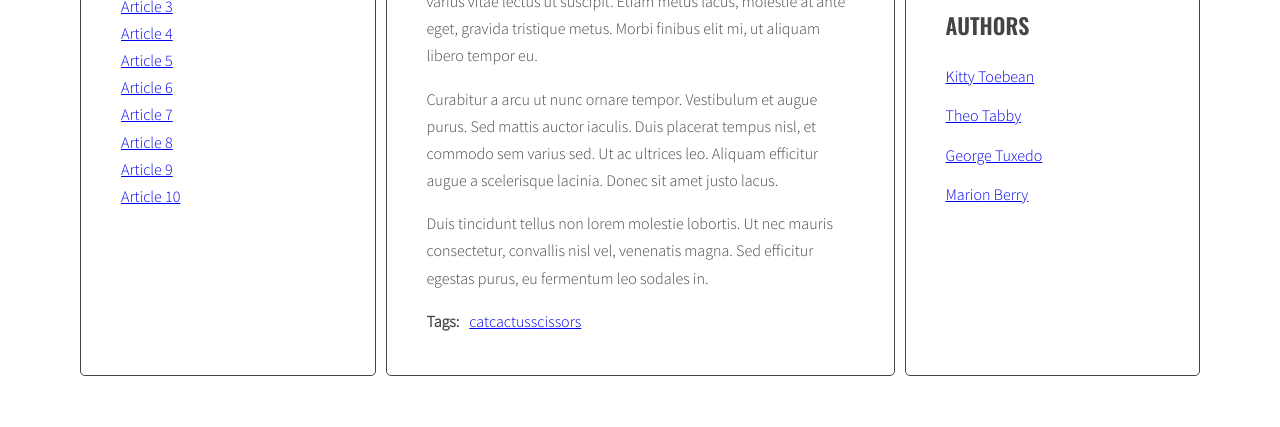
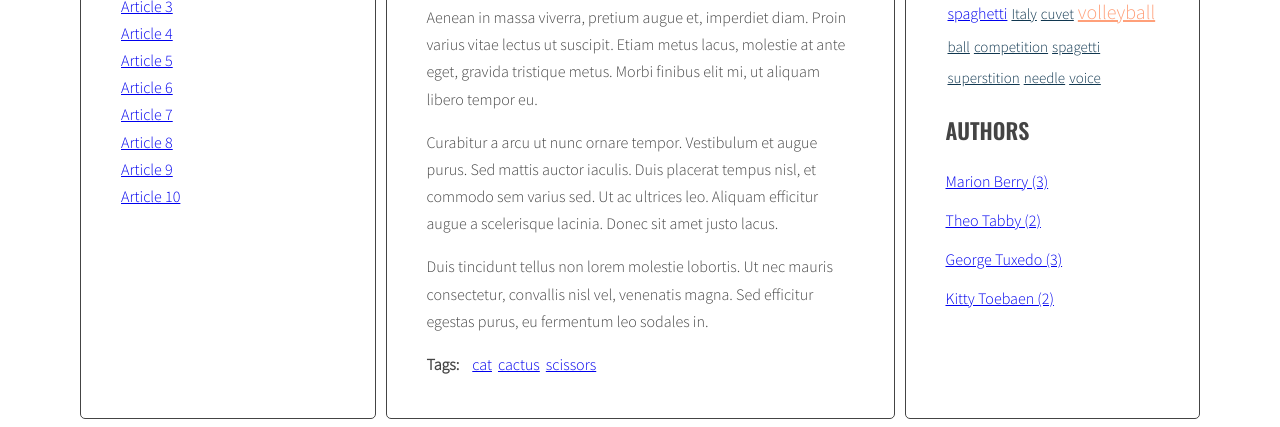
Before and after one commit to sylaa/javascript-blog, a website: page index.html in a window 1280 px wide. Shown: the part 420-847 px from the top of the page. Before the commit the page ends 804 px from the top, so only its background shows below. Drawn offline with nearby package versions, Linux system fonts and the light colour scheme.

Commit message:
Fixed tags, fixed generateAuthors and add space between tags

```diff
--- a/index.html
+++ b/index.html
@@ -53,7 +53,7 @@
                             </ul>
                         </div>
                     </article>
-                    <article class="post" id="article-2" data-tags="cat dog mammals" data-author="Theo Tabby">
+                    <article class="post" id="article-2" data-tags="cat dog scissors" data-author="Theo Tabby">
                         <h3 class="post-title">Article 2</h3>
                         <p class="post-author"></p>
                         <div class="post-content">
@@ -76,7 +76,7 @@
                             </ul>
                         </div>
                     </article>
-                    <article class="post" id="article-3" data-tags="spaghetti pizza Italy" data-author="George Tuxedo">
+                    <article class="post" id="article-3" data-tags="spaghetti dog Italy" data-author="George Tuxedo">
                         <h3 class="post-title">Article 3</h3>
                         <p class="post-author"></p>
                         <div class="post-content">
@@ -96,7 +96,7 @@
                             </ul>
                         </div>
                     </article>
-                    <article class="post" id="article-4" data-tags="cat cuvet feed" data-author="Kitty Toebaen">
+                    <article class="post" id="article-4" data-tags="cat cuvet spaghetti" data-author="Kitty Toebaen">
                         <h3 class="post-title">Article 4</h3>
                         <p class="post-author"></p>
                         <div class="post-content">
@@ -138,7 +138,7 @@
                             </ul>
                         </div>
                     </article>
-                    <article class="post" id="article-6" data-tags="cactus desert drought" data-author="George Tuxedo">
+                    <article class="post" id="article-6" data-tags="cactus spagetti volleyball" data-author="George Tuxedo">
                         <h3 class="post-title">Article 6</h3>
                         <p class="post-author"></p>
                         <div class="post-content">
@@ -161,7 +161,7 @@
                             </ul>
                         </div>
                     </article>
-                    <article class="post" id="article-7" data-tags="cat superstition black" data-author="Kitty Toebaen">
+                    <article class="post" id="article-7" data-tags="cat superstition scissors" data-author="Kitty Toebaen">
                         <h3 class="post-title">Article 7</h3>
                         <p class="post-author"></p>
                         <div class="post-content">
@@ -183,7 +183,7 @@
                             </ul>
                         </div>
                     </article>
-                    <article class="post" id="article-8" data-tags="volleyball players clubs" data-author="Theo Tabby">
+                    <article class="post" id="article-8" data-tags="volleyball cat spaghetti" data-author="Theo Tabby">
                         <h3 class="post-title">Article 8</h3>
                         <p class="post-author"></p>
                         <div class="post-content">
@@ -206,7 +206,7 @@
                             </ul>
                         </div>
                     </article>
-                    <article class="post" id="article-9" data-tags="scissors knife needle" data-author="Marion Berry">
+                    <article class="post" id="article-9" data-tags="scissors Italy needle" data-author="Marion Berry">
                         <h3 class="post-title">Article 9</h3>
                         <p class="post-author"></p>
                         <div class="post-content">
@@ -229,7 +229,7 @@
                             </ul>
                         </div>
                     </article>
-                    <article class="post" id="article-10" data-tags="cat lives voice" data-author="George Tuxedo">
+                    <article class="post" id="article-10" data-tags="cat volleyball voice" data-author="George Tuxedo">
                         <h3 class="post-title">Article 10</h3>
                         <p class="post-author"></p>
                         <div class="post-content">
--- a/js/script.js
+++ b/js/script.js
@@ -45,10 +45,10 @@
 const optTitleListSelector = '.titles';
 const optArticleTagsSelector = '.post-tags .list';
 const optArticleAuthorSelector = '.post-author';
-// const optTagsListSelector = '.tags.list';
+const optTagsListSelector = '.tags.list';
 const optCloudClassCount = 5;
 const optCloudClassPrefix = 'tag-size-';
-const optAuthorsListSelector = '.author.list';
+// const optAuthorsListSelector = '.author.list';
 
 
 function generateTitleLinks(customSelector = '') {
@@ -164,7 +164,7 @@
   /* END LOOP: for every article: */
   }
   /* [NEW] find list of tags in right column */
-  const tagList = document.querySelector('.tags');
+  const tagList = document.querySelector(optTagsListSelector);
 
   const tagsParams = calculateTagsParams(allTags);
   console.log('tagsParams:', tagsParams);
@@ -173,7 +173,7 @@
   /* [NEW] START LOOP: for each tag in allTags: */
   for(let tag in allTags){
     /* [NEW] generate code of a link and add it to allTagsHTML */
-    const tagLinkHTML = `<li><a class="${ calculateTagClass(allTags[tag], tagsParams) }" href="#tag-${ tag }"></a></li>`;
+    const tagLinkHTML = `<li><a class="${ calculateTagClass(allTags[tag], tagsParams) }" href="#tag-${ tag }">${ tag }</a></li>`;
     console.log('taglinkHTML:', tagLinkHTML);
     allTagsHTML += tagLinkHTML;
   /* [NEW] END LOOP: for each tag in allTags */
@@ -227,32 +227,6 @@
 
 addClickListenersToTags();
 
-function calculateAuthorsParams(authors){
-  const params = { max : 0, min : 999999 };
-
-  for(let author in authors){
-    if(authors[author] > params.max){
-      params.max = authors[author];
-    }
-
-    if (authors[author] < params.min){
-      params.min = authors[author];
-    }
-    console.log(`${author} 'is used' ${authors[author]} 'times'`);
-  }
-  return params;
-}
-
-function calculateAuthorClass(count, params){
-
-  const normalizedCount = count - params.min;
-  const normalizedMax = params.max - params.min;
-  const percentage = normalizedCount / normalizedMax;
-  const classNumber = Math.floor( percentage * (optCloudClassCount - 1) + 1 );
-
-  return optCloudClassPrefix + classNumber;
-}
-
 function generateAuthors() {
 /* [NEW] create a new variable allAuthors with an empty object */
   let allAuthors = {};
@@ -272,12 +246,11 @@
     /* add generated code to html variable */
     html += linkHTML;
     /* [NEW] check if this link is NOT already in allAuthors */
-    if(!allAuthors[author]){
-
-      /* [NEW] add tag to allTags object */
-      allAuthors[author] = 1;
+    if(!allAuthors[articleAuthor]){
+      /* [NEW] add author to allAuthors object */
+      allAuthors[articleAuthor] = 1;
     } else {
-      allAuthors[author]++;
+      allAuthors[articleAuthor]++;
     }
 
     /* insert HTML of all the links into the authors wrapper */
@@ -285,15 +258,15 @@
   }
   /* [NEW] find list of authors in right column */
   const authorList = document.querySelector('.authors');
+  console.log(authorList);
 
-  const authorsParams = calculateAuthorsParams(allAuthors);
-  console.log('authorsParams:', authorsParams);
+
   /* [NEW] create variable for all links HTML code */
   let allAuthorsHTML = '';
   /* [NEW] START LOOP: for each author in allAuthors: */
   for(let author in allAuthors){
     /* [NEW] generate code of a link and add it to allTagsHTML */
-    const authorLinkHTML = `<li><a class"${ calculateAuthorClass(allAuthors[author], authorsParams) }" href="#author-${ author }"></a></li>`
+    const authorLinkHTML = `<li><a href="#author-${ author }">${ author } (${allAuthors[author]})</a></li>`;
     console.log('authorLinkHTML:', authorLinkHTML);
     allAuthorsHTML += authorLinkHTML;
   /* [NEW] END LOOP: for each tag in allAuthors */
--- a/sass/style.scss
+++ b/sass/style.scss
@@ -124,7 +124,7 @@
 }
 
 .list.tags li {
-  display: inline;
+  display: inline-block;
   margin: 2px;
 }
 
@@ -139,6 +139,10 @@
 }
 
 .tag-size-1 {
-  color: lightskyblue;
+  color: rgb(16, 55, 80);
   font-size: 15px;
 }
+
+.post-tags a{
+  padding: 3px;;
+}
```
Also changed, not shown: css/style.css, 1 other file.
